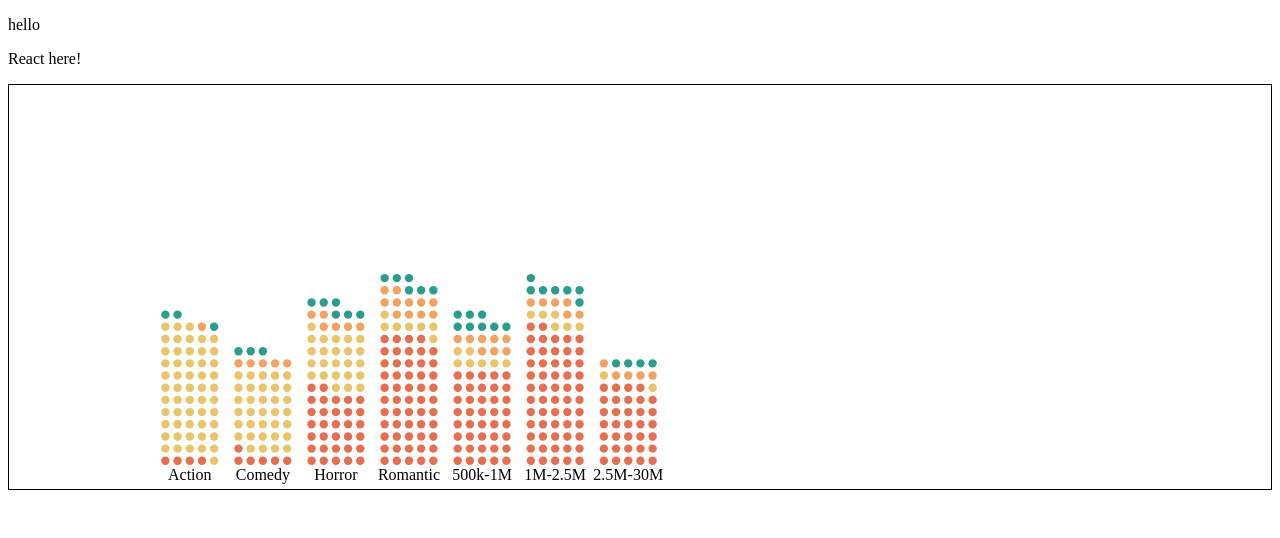
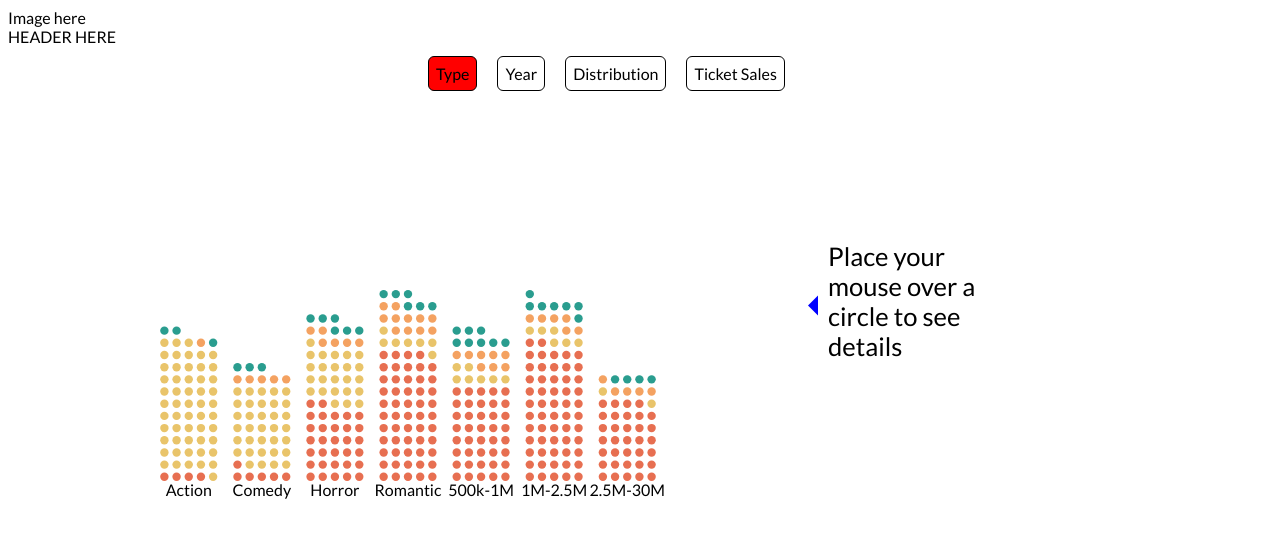
Before and after one commit to rockthecatzva/animated-histogram, a React app: page / in a window 1280 px wide. Shown: the top 538 px of the page. Built offline with nearby package versions, Linux system fonts and the light colour scheme.

Commit message:
menu buttons now use compound comp style. side bar is its own component

```diff
--- a/src/App.js
+++ b/src/App.js
@@ -1,5 +1,7 @@
 import React, { Component } from "react";
 import ReactDOM from "react-dom";
+import MenuButtonsAnimated from "./components/MenuButtonsAnimated";
+import SideBar from "./components/SideBar";
 
 import { select, selectAll } from "d3-selection";
 import { transition } from "d3-transition";
@@ -140,8 +142,10 @@ export default class App extends Component {
       .remove();
   };
 
-  //DONT ATTACH DATA AS ATTRIBUTES!!!
-  //USE
+  updateSideBar = (sideBarData = undefined) => {
+    this.setState({ sideBarData });
+  };
+
   initBubbles = data => {
     this.g
       .selectAll("circle")
@@ -152,17 +156,17 @@ export default class App extends Component {
       .attr("cx", this.width / 2)
       .attr("cy", -100)
       .attr("fill", "#71C8AF")
-      .attr("r", histoUtils.standardRadius);
-    //   .on("mouseenter", )
-    //   .on("mouseleave", );
+      .attr("r", histoUtils.standardRadius)
+      .on("mouseenter", d => this.updateSideBar(d))
+      .on("mouseleave", () => this.updateSideBar());
   };
 
-  //   updateToggleButtons = target => {
-  //     document.querySelectorAll(".button-animationtoggle").forEach(e => {
-  //       e.classList.remove("highlight");
-  //     });
-  //     document.querySelector(target).classList.add("highlight");
-  //   };
+  // updateToggleButtons = target => {
+  //   document.querySelectorAll(".button-animationtoggle").forEach(e => {
+  //     e.classList.remove("highlight");
+  //   });
+  //   document.querySelector(target).classList.add("highlight");
+  // };
 
   histoByYear = data => {
     // updateToggleButtons("#year");
@@ -330,7 +334,9 @@ export default class App extends Component {
 
   state = {
     runAnimation: true,
-    hasStarted: false
+    hasStarted: false,
+    sideBarData: undefined,
+    selectedHistoButton: 0
   };
 
   componentDidMount() {
@@ -359,8 +365,8 @@ export default class App extends Component {
       }
     ];
 
-    this.width = 800;
-    this.height = 400;
+    this.width = this.svgContainer.clientWidth;
+    this.height = this.svgContainer.clientHeight;
 
     this.svg = select(".svg-container")
       .append("svg")
@@ -372,11 +378,31 @@ export default class App extends Component {
     this.animationHopper(anims);
   }
 
+  onHistoButtonClick = i=>{
+    this.setState({selectedHistoButton: i})
+  }
+
   render() {
+    const { selectedHistoButton } = this.state;
+console.log(selectedHistoButton)
     return (
       <div>
-        <p>React here!</p>
-        <div className="svg-container" />
+        <MenuButtonsAnimated
+          selectedButton={selectedHistoButton}
+          onButtonClick={i => this.onHistoButtonClick(i)}
+        >
+          <div>Type</div>
+          <div>Year</div>
+          <div>Distribution</div>
+          <div>Ticket Sales</div>
+        </MenuButtonsAnimated>
+        <div className="svg-and-sidebar">
+          <div
+            className="svg-container"
+            ref={ref => (this.svgContainer = ref)}
+          />
+          <SideBar data={this.state.sideBarData} />
+        </div>
       </div>
     );
   }
--- a/src/components/HistogramUtilities.js
+++ b/src/components/HistogramUtilities.js
@@ -1,5 +1,3 @@
-//HanoverHistogramBubbles
-
 const STANDARD_RADIUS = 4.2, //use a getter/setter?
   COL_WIDTH = 5, //use a getter/setter?
   PADDING = 2.9, //use a getter/setter?
@@ -18,10 +16,10 @@ exports.tagGetter = data =>
     }, [])
     .sort((a, b) => a - b);
 
-exports.countGetter = (tags, extractor, bubs) =>
-  tags.map(t => {
-    return bubs.filter(b => extractor(b) === t).length;
-  });
+// exports.countGetter = (tags, extractor, bubs) =>
+//   tags.map(t => {
+//     return bubs.filter(b => extractor(b) === t).length;
+//   });
 
 exports.centerX = (rowsColsData, width) => {
   const maxIndex = rowsColsData.reduce(
--- /dev/null
+++ b/src/components/MenuButtonsAnimated.js
@@ -0,0 +1,27 @@
+import React from "react";
+import PropTypes from "prop-types";
+
+export default function MenuButtonsAnimated(props) {
+  const { onButtonClick, selectedButton } = props;
+
+  return (
+    <div className="button-container">
+      {props.children.map((c, i) => {
+        const className = i === selectedButton ? " --selected" : "";
+        const props = {
+          className,
+          key: i,
+          onClick: () => onButtonClick(i)
+        };
+
+
+        return React.cloneElement(c, props);
+      })}
+    </div>
+  );
+}
+
+MenuButtonsAnimated.propTypes = {
+  onButtonClick: PropTypes.func.isRequired,
+  selectedButton: PropTypes.number.isRequired
+};
--- /dev/null
+++ b/src/components/SideBar.js
@@ -0,0 +1,44 @@
+import React from "react";
+
+export default function SideBar(props) {
+    console.log(props)
+    const {data}=props;
+
+  return (
+    <div className="sidebar">
+      {props.data!==undefined ? (
+        <div id="side-tooltip" className="dnone">
+          <table>
+            <tbody>
+              <tr>
+                <td>TICKET SALES</td>
+                <td >{(data.ticket_sales/1000)}k</td>
+              </tr>
+              <tr>
+                <td>YEAR</td>
+                <td  >{data.year}</td>
+              </tr>
+              <tr>
+                <td>GENRE</td>
+                <td >{data.type}</td>
+              </tr>
+            </tbody>
+          </table>
+          <p className="tool-label">MOVIE NAME</p>
+          <p className="movie-name" >{data.name}</p>
+          <div>
+            <div className="legend-circle" />
+            <p className="rfloat"  />
+          </div>
+        </div>
+      ) : (
+        <div className="side-instructs">
+          <div className="arrow-and-text">
+            <div className="arrow-left" />
+            <p>Place your mouse over a circle to see details</p>
+          </div>
+        </div>
+      )}
+    </div>
+  );
+}
--- a/src/index.html
+++ b/src/index.html
@@ -4,26 +4,105 @@
     <meta charset="utf-8" />
     <title>Animated Histogram</title>
     <style>
-        .svg-container{
-            border: solid 1px black;
-        }
+      body {
+        font-family: Lato;
+      }
 
-        .Romantic{
-          fill: #2A9D8F;
-        }
-        .Comedy{
-          fill: #E9C46A;
-        }
-        .Horror{
-          fill: #F4A261;
-        }
-        .Action{
-          fill: #E76F51;
-        }
+      #app {
+        width: 1200px;
+      }
+
+      .button-container {
+        width: 380px;
+        margin: auto;
+      }
+
+      .button-container div {
+        float: left;
+        margin: 10px;
+        border: solid 1px;
+        padding: 7px;
+        border-radius: 6px;
+        cursor: pointer;
+      }
+
+      .button-container .--selected {
+        background-color: red;
+      }
+
+
+      .svg-and-sidebar {
+        clear: both;
+        height: 400px;
+      }
+
+      .svg-and-sidebar div {
+        float: left;
+      }
+
+      .svg-container {
+        /* border: solid 1px black; */
+        width: 800px;
+        height: 100%;
+      }
+
+      .sidebar {
+        width: 200px;
+        height: 100%;
+        position: relative;
+      }
+
+      .side-instructs {
+        position: absolute;
+        top: 50%;
+        transform: translate(0, -50%);
+      }
+
+      .arrow-and-text div,
+      p {
+        float: left;
+      }
+
+      .arrow-and-text p {
+        width: 80%;
+        font-size: 1.6em;
+      }
+
+      .arrow-left {
+        margin-top: 80px;
+        margin-right: 10px;
+        width: 0;
+        height: 0;
+        border-top: 10px solid transparent;
+        border-bottom: 10px solid transparent;
+        border-right: 10px solid blue;
+      }
+
+      .Romantic {
+        fill: #2a9d8f;
+      }
+      .Comedy {
+        fill: #e9c46a;
+      }
+      .Horror {
+        fill: #f4a261;
+      }
+      .Action {
+        fill: #e76f51;
+      }
     </style>
+    <link
+      href="https://fonts.googleapis.com/css?family=Lato:100,300,400,500,700,900"
+      rel="stylesheet"
+    />
   </head>
   <body>
-    <p>hello</p>
+    <div class="header-box">
+      Image here
+      <div class="header-text">
+        HEADER HERE
+      </div>
+    </div>
     <div id="app"></div>
   </body>
 </html>
```
Also changed, not shown: 1 other file (tests, documents, lock files or other folders).
